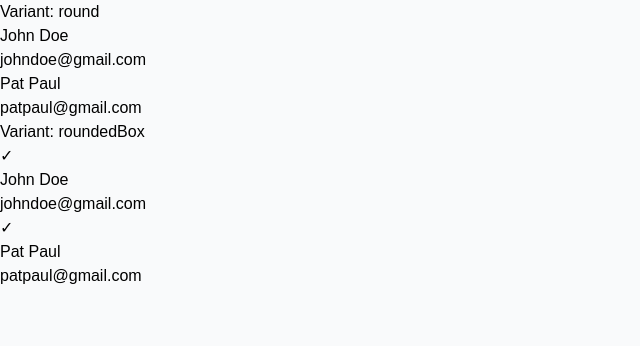
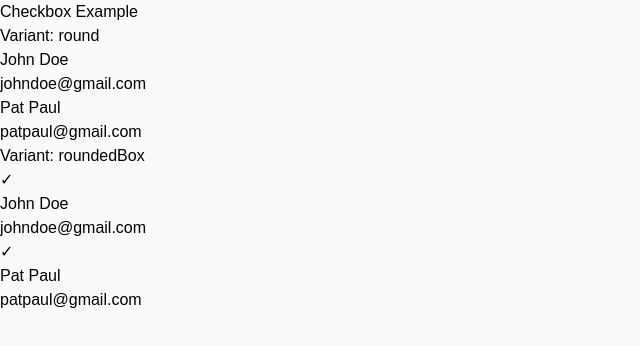
Before and after one commit to emmanuelhashy/vue-ui-social-media, a Vue app: page / in a window 1280 px wide. Shown: the top 346 px of the page, without its empty margins (0-640 px from the left). Built offline with nearby package versions, Linux system fonts and the light colour scheme.

Commit message:
Change color

```diff
--- a/src/App.vue
+++ b/src/App.vue
@@ -20,13 +20,15 @@ export default {
 </script>
 
 <template>
-  <main class="px-[28px] flex justify-center space-x-3 items-center h-screen bg-white sm:px-[48px]">
+  <main class="flex flex-col items-center space-y-4 justify-center h-screen bg-white sm:px-[48px] px-[28px]">
+    <p class="text-2xl font-bold">Checkbox Example</p>
+    <div class=" flex justify-center space-x-3 items-center ">
       <div class="text-left border space-y-3 py-4 px-8 rounded-md border-[#EEEFF2]">
         <p class="font-bold text-base">Variant: {{ variantA  }}</p>
         <div v-for="item in items" :key="item.id" class="flex space-x-2 items-center">
             <CustomCheckbox :item="item" :resetSelect="resetSelect"
               :handleSelectReset="handleSelectReset"
-            color="bg-green-600" :variant="variantA"/>
+              color="bg-[#4B104B]" :variant="variantA"/>
           <div>
             <p class="text-[#111827] font-semibold">
               {{ item.name }}
@@ -40,7 +42,7 @@ export default {
         <div v-for="item in items" :key="item.id" class="flex space-x-2 items-center">
             <CustomCheckbox :item="item" :resetSelect="resetSelect"
               :handleSelectReset="handleSelectReset"
-            color="bg-green-600" :variant="variantB"/>
+              color="bg-[#4B104B]" :variant="variantB"/>
           <div>
             <p class="text-[#111827] font-semibold">
               {{ item.name }}
@@ -49,6 +51,7 @@ export default {
           </div>
         </div>
       </div>
+    </div>
   </main>
 </template>
 
```
Also changed, not shown: 1 other file (tests, documents, lock files or other folders). Lines whose indentation alone changed are shown as unchanged.
